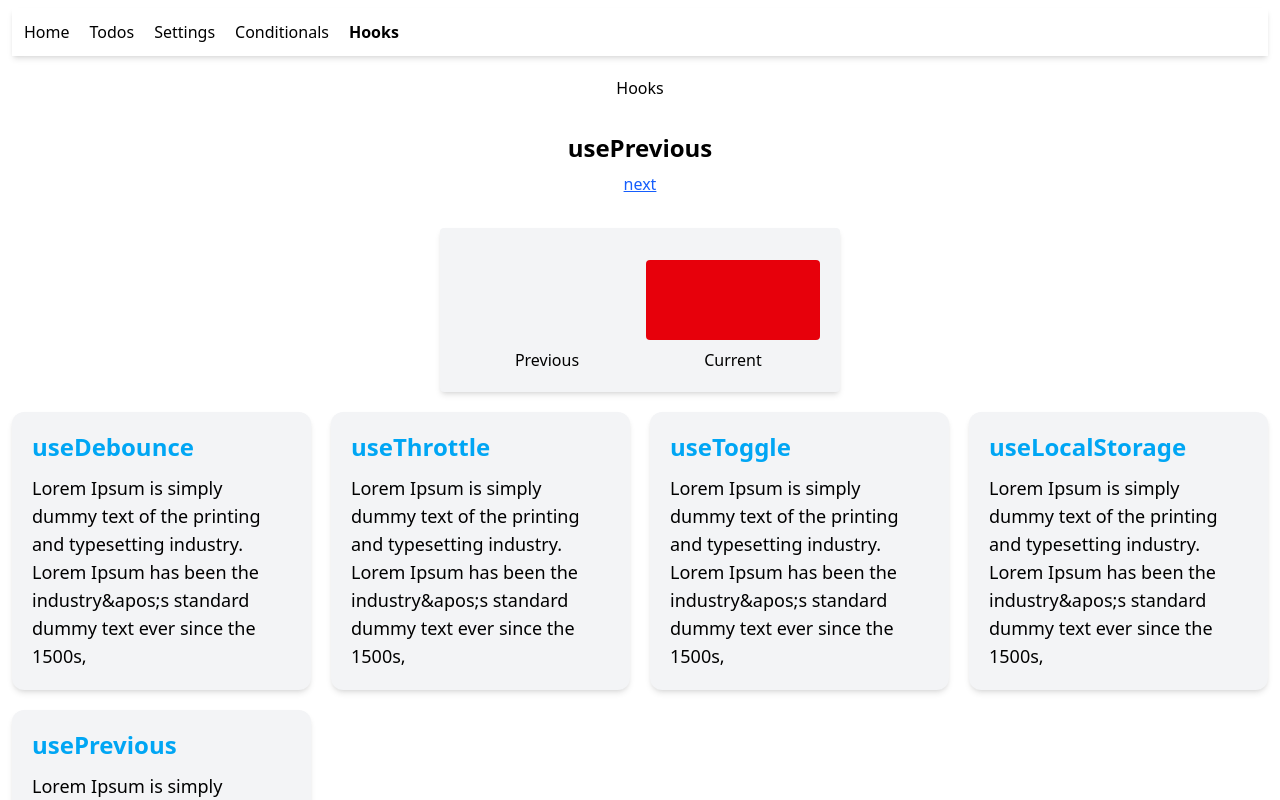
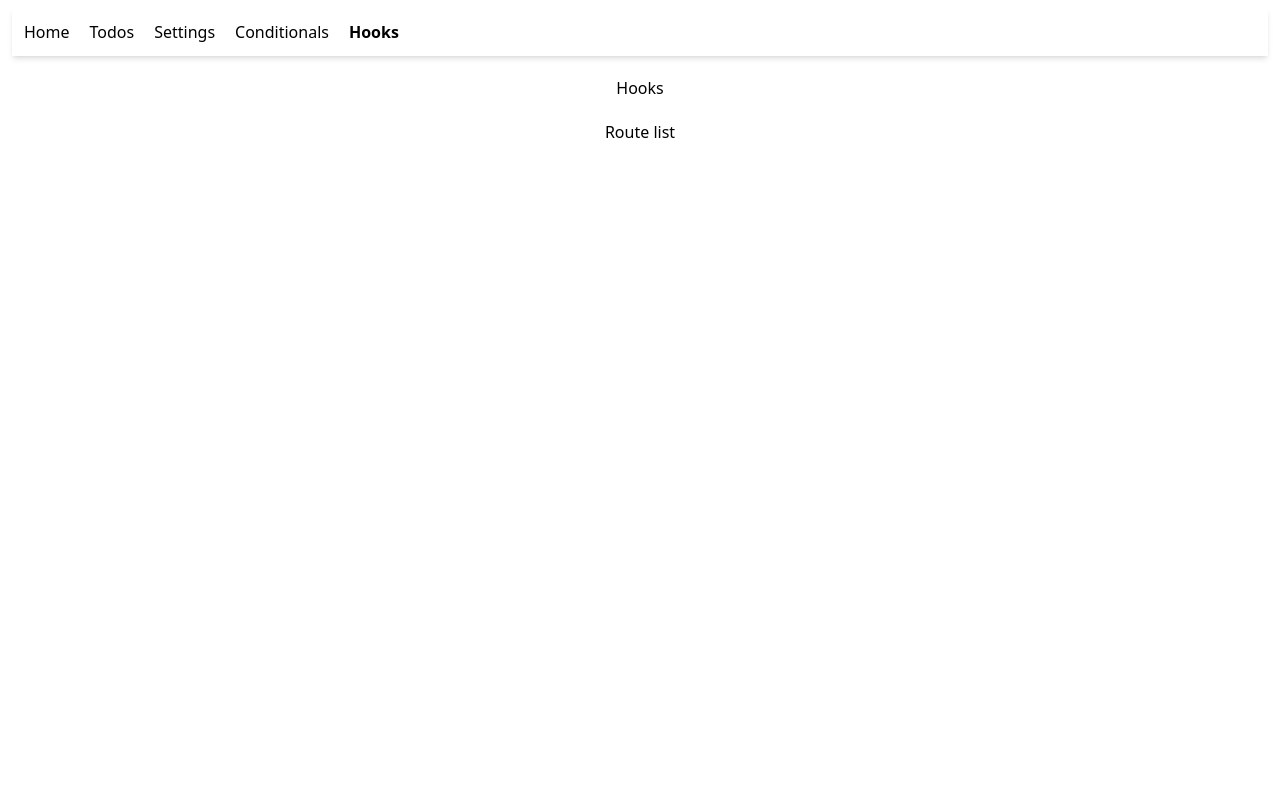
Before and after one commit to alonzojoe/ad-ts, a React (Vite) app: page /hooks in a window 1280 px wide. Shown: the top 800 px of the page. Built offline with nearby package versions, Linux system fonts and the light colour scheme.

Commit message:
refactor Hook page component create separate file for HookNavigation

```diff
--- a/src/App.tsx
+++ b/src/App.tsx
@@ -23,7 +23,9 @@ function App() {
           <Route path="todos" element={<TodoPage />} />
           <Route path="settings" element={<Settings />} />
           <Route path="conditional" element={<Conditional />} />
-          <Route path="hooks" element={<Hooks />} />
+          <Route path="hooks" element={<Hooks />}>
+            <Route index element={<div>Route list</div>} />
+          </Route>
         </Route>
       </Routes>
     </Router>
--- /dev/null
+++ b/src/features/hooks/HookNav.tsx
@@ -0,0 +1,39 @@
+import { useNavigate } from "react-router-dom";
+import GridContainer from "../../components/Shared/GridContainer";
+import { HOOKS } from "../../constants/hook-lists";
+
+const HookNav = () => {
+  return (
+    <GridContainer className="mx-auto w-full gap-5" cols={4}>
+      {HOOKS.map(({ id, name, description, path }) => (
+        <HookItem key={id} name={name} description={description} path={path} />
+      ))}
+    </GridContainer>
+  );
+};
+
+type HookItemProps = {
+  name: string;
+  description: string;
+  path: string;
+};
+
+const HookItem = ({ name, description, path }: HookItemProps) => {
+  const navigate = useNavigate();
+
+  const visitPage = (path: string) => {
+    navigate(`${path}`);
+  };
+
+  return (
+    <div
+      onClick={() => visitPage(path)}
+      className="p-5 bg-gray-100 rounded-xl shadow-md cursor-pointer transition-all duration-200 hover:-translate-y-1 hover:shadow-lg"
+    >
+      <h1 className="font-bold text-2xl text-sky-500 leading-tight">{name}</h1>
+      <p className="text-lg mt-3">{description}</p>
+    </div>
+  );
+};
+
+export default HookNav;
--- a/src/pages/Hooks.tsx
+++ b/src/pages/Hooks.tsx
@@ -1,4 +1,4 @@
-import { useNavigate } from "react-router-dom";
+import { Outlet, useNavigate } from "react-router-dom";
 import Container from "../components/Shared/Container";
 import UsePrevious from "../features/hooks/UsePrevious";
 import GridContainer from "../components/Shared/GridContainer";
@@ -9,44 +9,11 @@ const Hooks = () => {
     <Container>
       <h1 className="">Hooks</h1>
 
-      <UsePrevious />
-
-      <GridContainer className="mx-auto w-full gap-5" cols={4}>
-        {HOOKS.map(({ id, name, description, path }) => (
-          <HookItem
-            key={id}
-            name={name}
-            description={description}
-            path={path}
-          />
-        ))}
-      </GridContainer>
+      <main>
+        <Outlet />
+      </main>
     </Container>
   );
 };
 
-type HookItemProps = {
-  name: string;
-  description: string;
-  path: string;
-};
-
-const HookItem = ({ name, description, path }: HookItemProps) => {
-  const navigate = useNavigate();
-
-  const visitPage = (path: string) => {
-    navigate(`hooks/${path}`);
-  };
-
-  return (
-    <div
-      onClick={() => visitPage(path)}
-      className="p-5 bg-gray-100 rounded-xl shadow-md cursor-pointer transition-all duration-200 hover:-translate-y-1 hover:shadow-lg"
-    >
-      <h1 className="font-bold text-2xl text-sky-500 leading-tight">{name}</h1>
-      <p className="text-lg mt-3">{description}</p>
-    </div>
-  );
-};
-
 export default Hooks;
```
